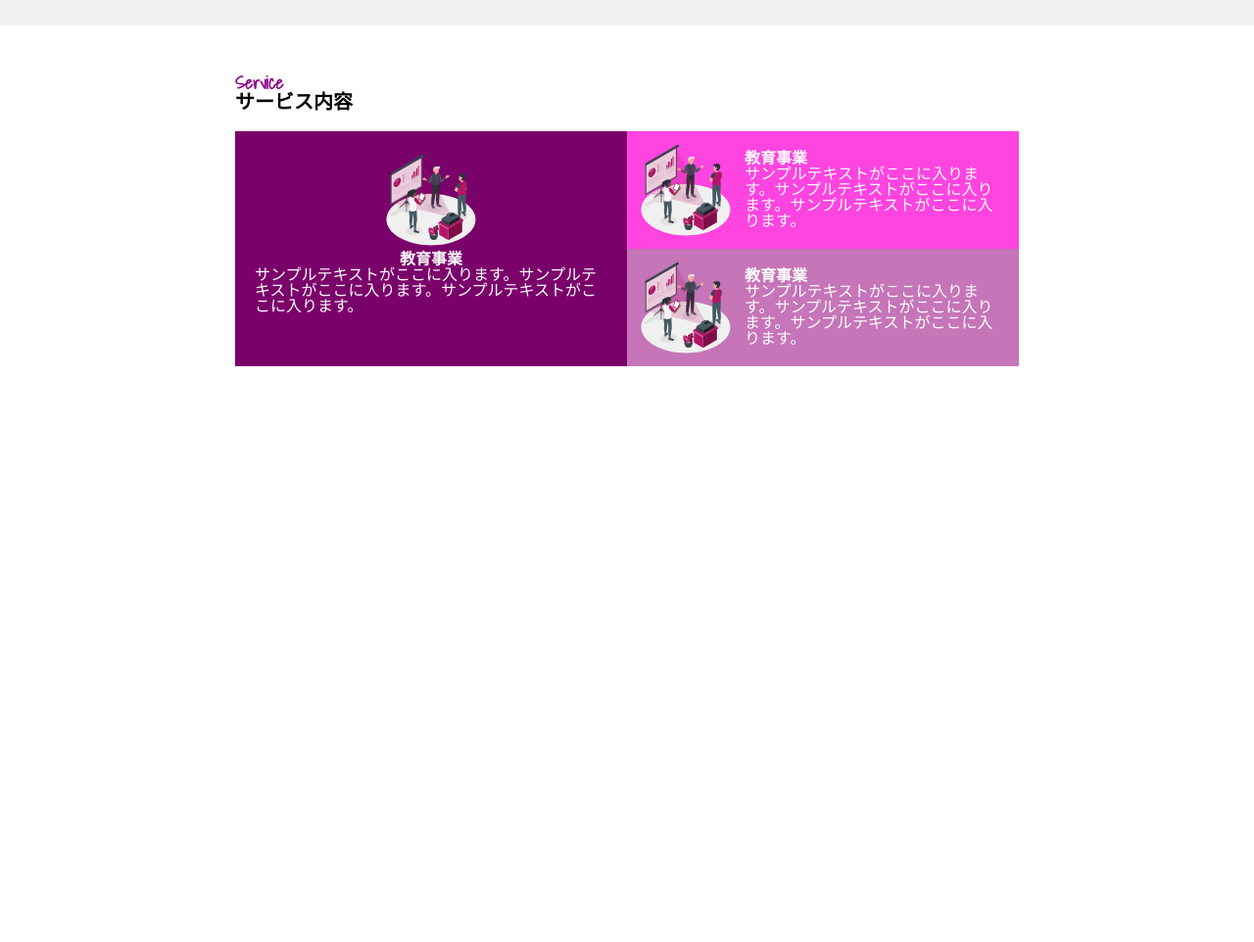
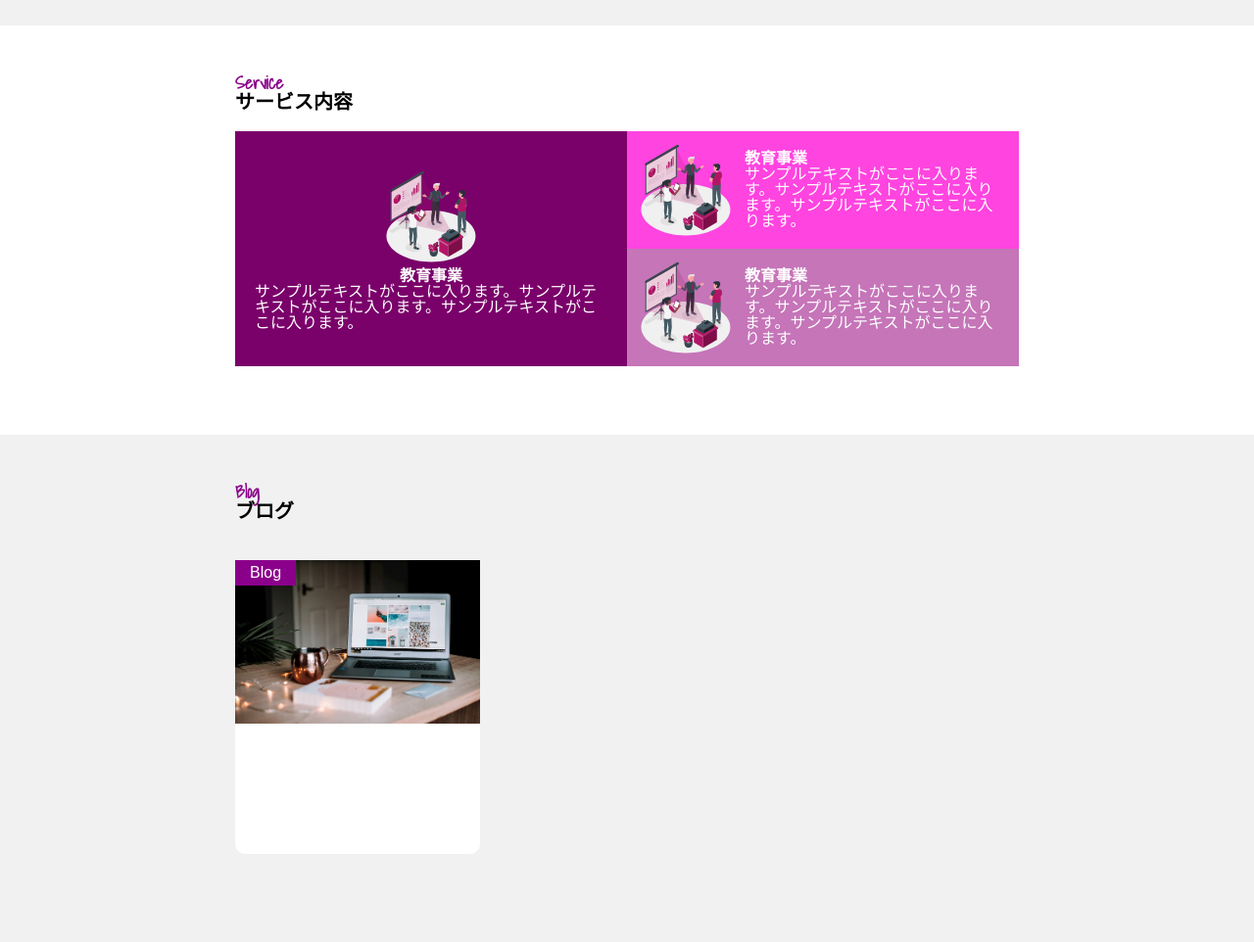
Before and after one commit to Hiroto1119/20220125_hayashi_LP, a plain HTML site: page index.html in a window 1280 px wide. Shown: the part 1480-2442 px from the top of the page at 98% size. Before the commit the page ends 1924 px from the top, so only its background shows below. Drawn offline with Linux system fonts and the light colour scheme; files that its build step writes are made by us from their sources.

Commit message:
update blog area

```diff
--- a/css/style.css
+++ b/css/style.css
@@ -224,9 +224,7 @@ header {
   grid-column: 1/2;
   grid-row: 1/3;
   background: rgb(122, 0, 106);
-}
-
-.card-1 .items {
+  display: flex;
   align-items: center;
 }
 
@@ -237,6 +235,7 @@ header {
 .card-2 {
   background: rgb(255, 68, 224);
   display: flex;
+  /* align-items: center; */
 }
 
 .card-2 .text {
@@ -246,9 +245,71 @@ header {
 .card-3 {
   background: rgb(197, 117, 184);
   display: flex;
-  text-align: left;
+  /* align-items: center; */
 }
 
 .card-3 .text {
   text-align: left;
 }
+
+/* ブログ */
+.blog {
+  background-color: rgb(241, 241, 241);
+  padding: 50px 0;
+}
+
+.blog-contents {
+  max-width: 800px;
+  margin: 0 auto;
+}
+
+.blog h2 {
+  font-size: 18px;
+  color: darkmagenta;
+  font-family: "Shadows Into Light", cursive;
+}
+
+.blog .sub-title {
+  font-size: 20px;
+  font-weight: bold;
+}
+
+.blog-cards {
+  display: flex;
+  margin: 40px auto;
+}
+
+.blog1 {
+  width: 250px;
+  height: 300px;
+  background: white;
+  border-radius: 10px;
+}
+
+.card-img {
+  position: relative;
+}
+
+.card-img img {
+  position: absolute;
+  top: 0;
+  left: 0;
+}
+
+.card-img p {
+  position: absolute;
+  top: 0;
+  left: 0;
+
+  z-index: 1;
+  background: darkmagenta;
+  display: inline-block;
+  padding: 5px 15px;
+  color: white;
+}
+
+.card-contents {
+  position: absolute;
+  top: 40px;
+  padding: 10px;
+}
--- a/index.html
+++ b/index.html
@@ -145,6 +145,29 @@
       </div>
     </section>
 
+<!-- ブログ -->
+    <section class="blog">
+      <div class="blog-contents">
+        <h2>Blog</h2>
+        <p class="sub-title">ブログ</p>
+        <div class="blog-cards">
+          <div class="blog1">
+            <div class="card-img">
+              <p class="category">Blog</p>
+              <img src="img/blog__first.jpg" alt="" width="100%">
+            </div>
+            <div class="card-contents">
+              <div class="title">プログラミング学習の勉強方法を特集。挫折しない秘訣とは？</div>
+              <div class="footer">
+                <div class="date">2021/1/1</div>
+                <div class="writer">#COACHTECH</div>
+              </div>
+            </div>
+          </div>
+        </div>
+      </div>
+    </section>
+
 
   </main>
 </body>
```
